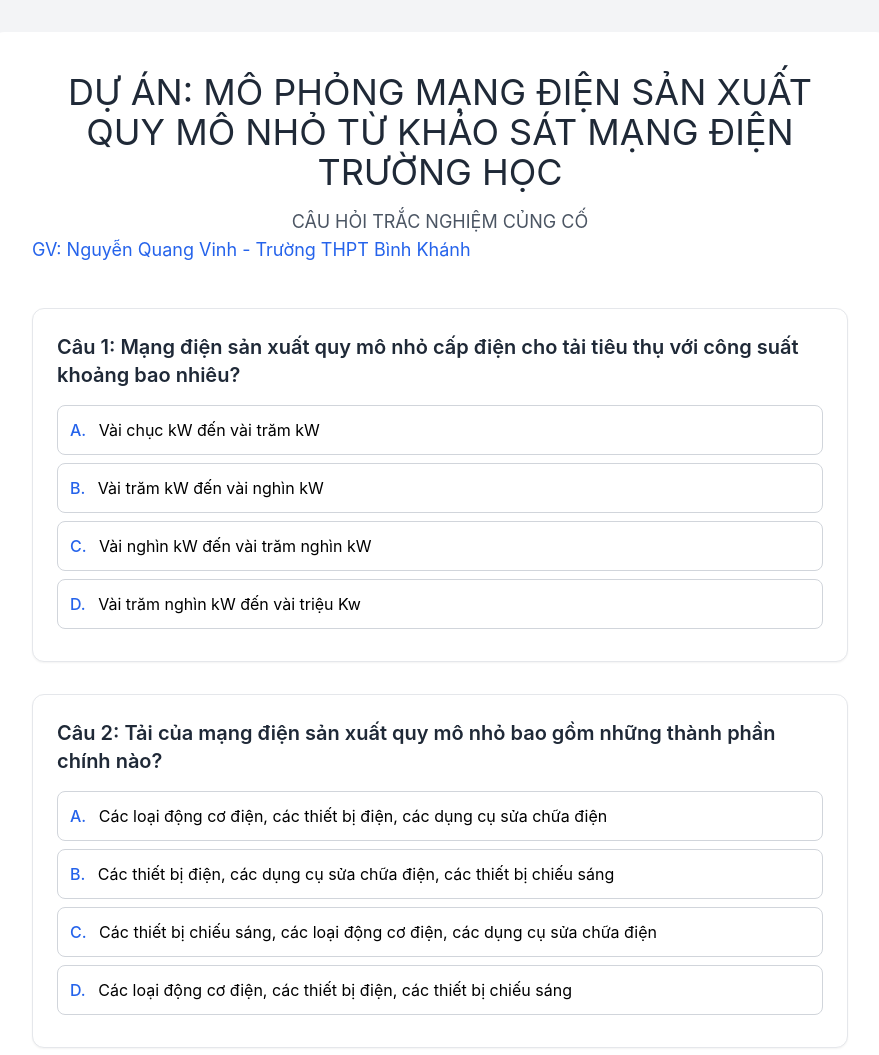
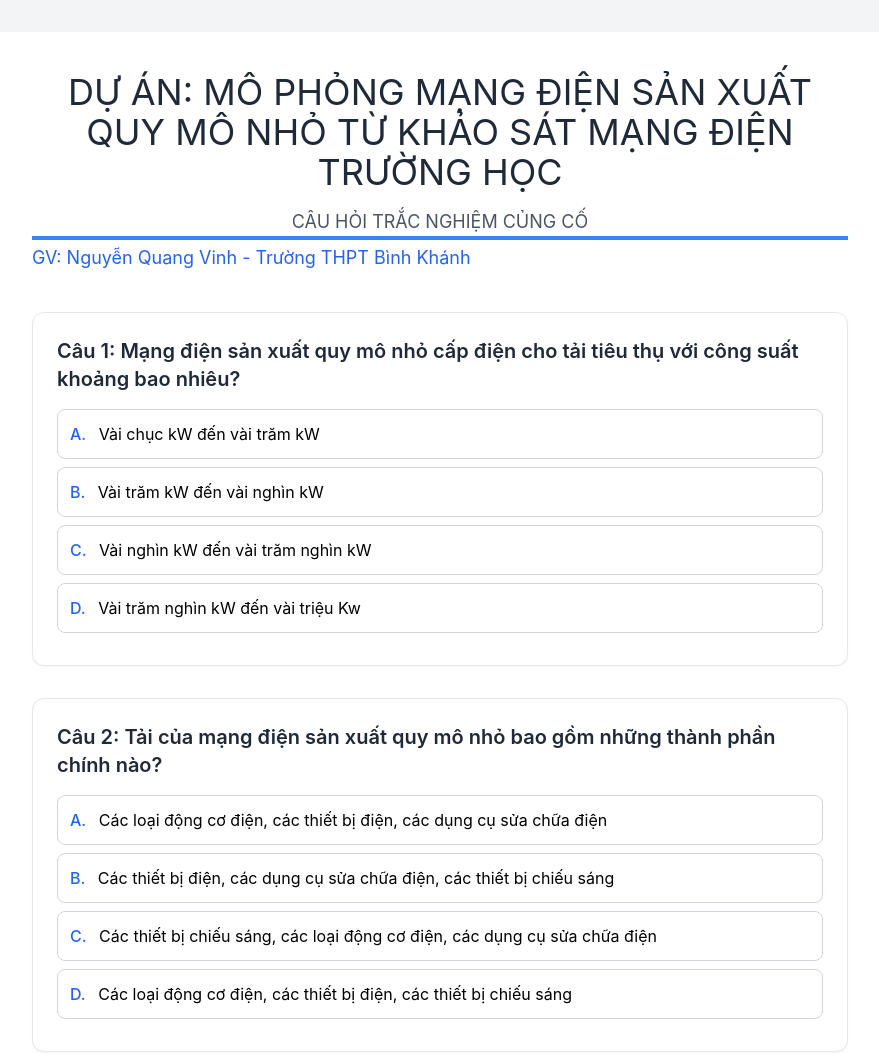
Before and after one commit to HoclieutuongtacChudeSTEMDienXanh/Cauhoitracnghiemcungco, a plain HTML site: page index.html in a window 1280 px wide. Shown: the top 1055 px of the page, without its empty margins (200-1079 px from the left). Drawn offline with nearby package versions, Linux system fonts and the light colour scheme.

Commit message:
Update header styling in index.html

```diff
--- a/index.html
+++ b/index.html
@@ -56,7 +56,7 @@
                 DỰ ÁN: MÔ PHỎNG MẠNG ĐIỆN SẢN XUẤT QUY MÔ NHỎ TỪ KHẢO SÁT MẠNG ĐIỆN TRƯỜNG HỌC
             </h1>
             <p class="text-lg text-gray-600 mt-2">CÂU HỎI TRẮC NGHIỆM CỦNG CỐ</p>
-            <h3 class="text-base sm:text-lg text-blue-600 pb-1 text-left">
+            <h3 class="text-base sm:text-lg text-blue-600 pt-1 border-t-4 border-blue-500 text-left">
                 GV: Nguyễn Quang Vinh - Trường THPT Bình Khánh
             </h3>
         </header>
```
